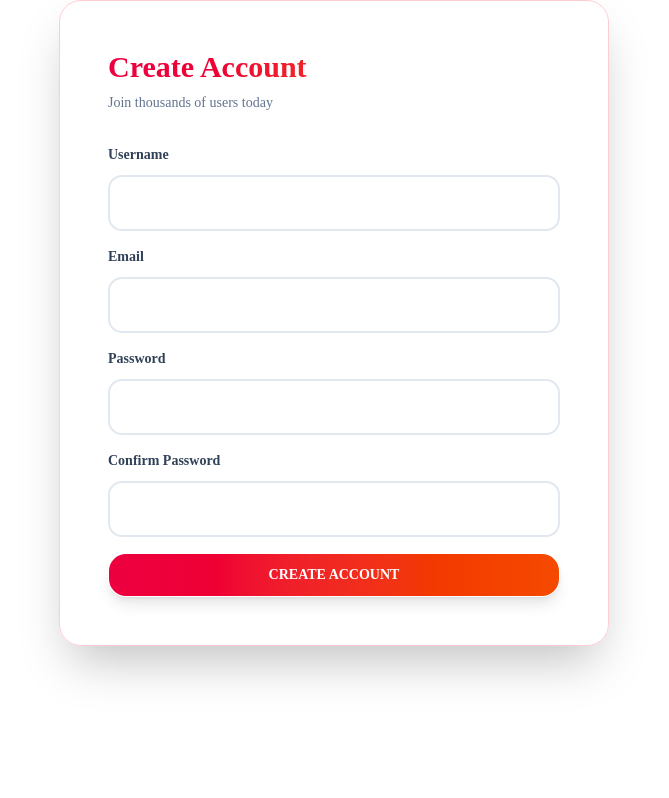
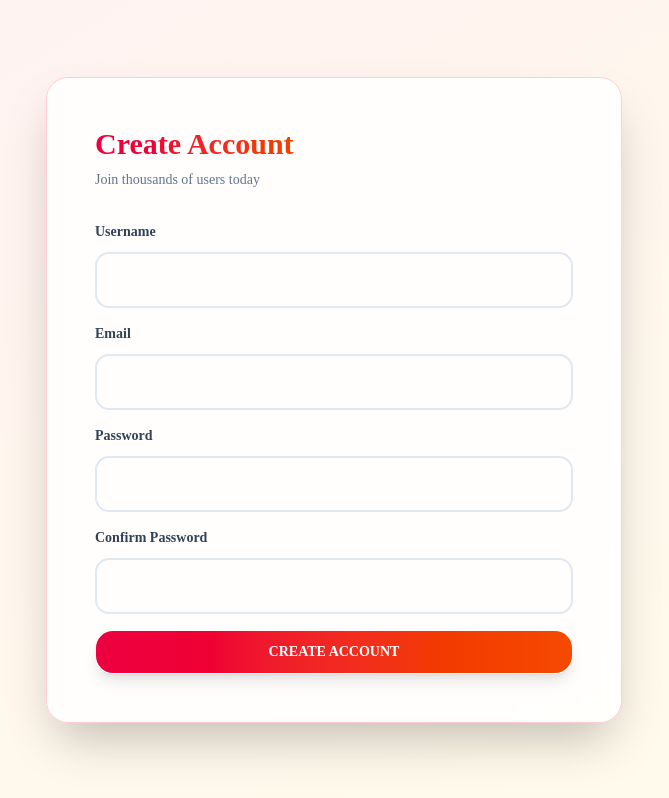
Before and after one commit to Vanemarendajad32/ux-hell, a Next.js app in the folder frontend/: page /register in a window 1280 px wide. Shown: the whole page, without its empty margins (306-975 px from the left). Built offline with nearby package versions, Linux system fonts and the light colour scheme.

Commit message:
Change styling to be similar to the styling of the app/page

```diff
--- a/frontend/app/(auth)/register/page.tsx
+++ b/frontend/app/(auth)/register/page.tsx
@@ -74,9 +74,9 @@ export default function RegisterPage() {
   }
 
   return (
-    <div className="flex  items-center justify-center h-full">
-      <div className="bg-white/95 backdrop-blur-sm rounded-3xl shadow-2xl p-12 w-[550px] relative border border-rose-200">
-        <h1 className="text-3xl font-bold mb-2 bg-gradient-to-r from-rose-600 to-orange-600 bg-clip-text text-transparent">
+    <div className="flex min-h-screen items-center justify-center bg-gradient-to-br from-rose-50 via-orange-50 to-amber-50 px-6 py-12 text-slate-900">
+      <div className="bg-white/85 backdrop-blur rounded-3xl shadow-2xl p-12 w-full max-w-xl relative border border-rose-200">
+        <h1 className="text-3xl font-bold mb-2 bg-gradient-to-r from-rose-600 via-orange-600 to-amber-600 bg-clip-text text-transparent">
           Create Account
         </h1>
         <p className="text-sm text-slate-500 mb-8">
```
